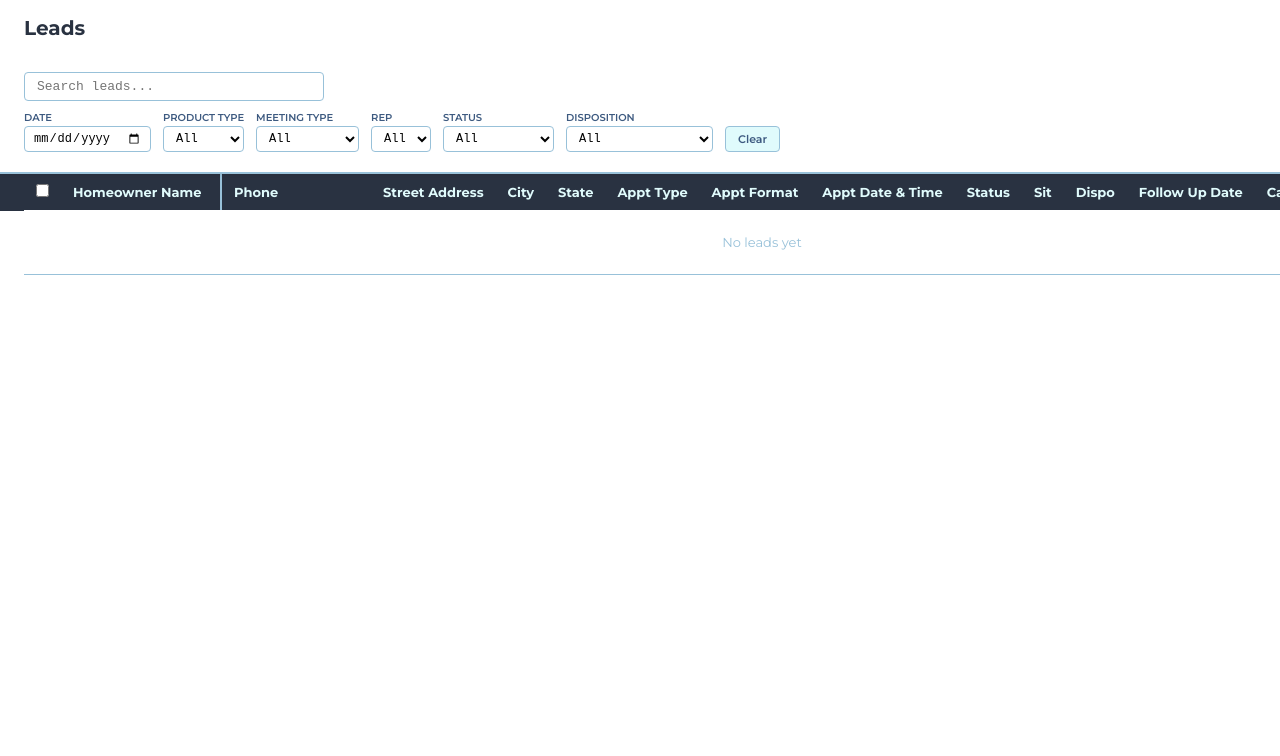
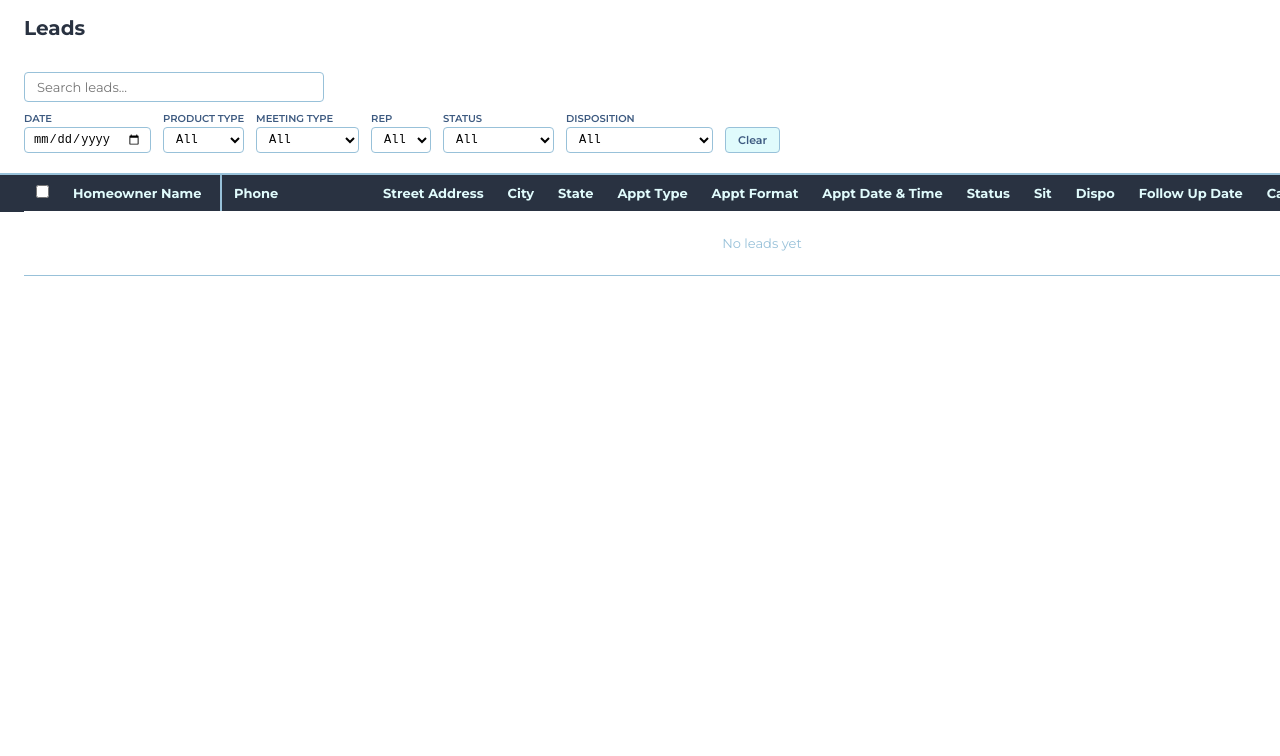
Before and after one commit to adam12798/Mapping-and-Dispo, a Django app: page /crm/ in a window 1280 px wide. Shown: the part 44-800 px from the top of the page. Run offline with Django 5.2, Linux system fonts and the light colour scheme; data that the repository does not hold is empty.

Commit message:
Change search bar font to Montserrat to match CRM table
Co-Authored-By: Claude Opus 4.6 <noreply@anthropic.com>

```diff
--- a/maps/static/maps/style.css
+++ b/maps/static/maps/style.css
@@ -188,7 +188,7 @@ html, body {
 }
 
 .crm-search input {
-    font-family: 'Courier New', monospace;
+    font-family: 'Montserrat', sans-serif;
     font-size: 13px;
     padding: 6px 12px;
     border: 1px solid var(--color-light-blue);
```
